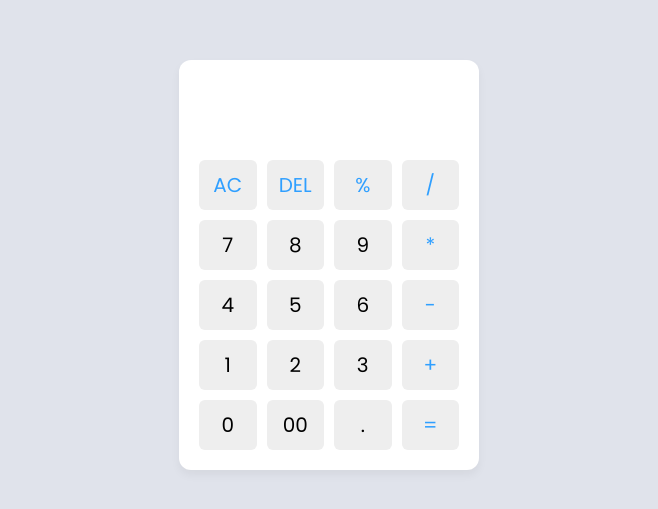
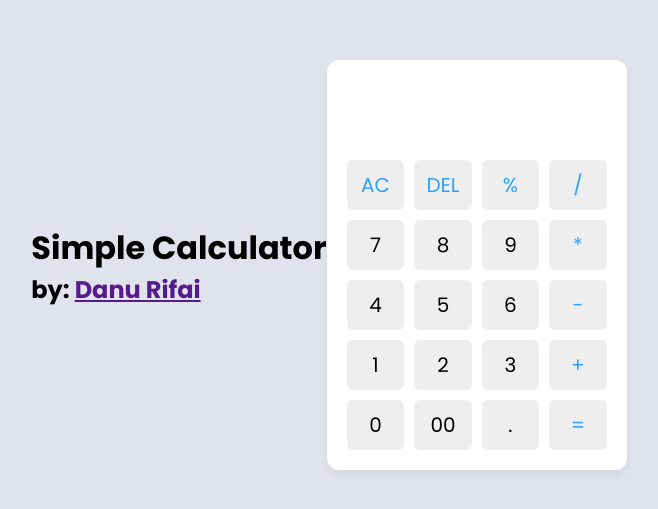
Before and after one commit to Danu-Rifai/calculatorofdanu.github.io, a plain HTML site: page index.html in a window 1280 px wide. Shown: the part 135-644 px from the top of the page, without its empty margins (311-969 px from the left). Drawn offline with Linux system fonts and the light colour scheme.

Commit message:
Update index.html

```diff
--- a/index.html
+++ b/index.html
@@ -4,9 +4,16 @@
     <meta charset="UTF-8">
     <meta name="viewport" content="width=device-width, initial-scale=1.0">
     <link rel="stylesheet" href="style/style.css">
+    <link rel="stylesheet" href="style/mode.css">
+    <link rel="stylesheet" href="style/responsive.css">
     <title>Simple Calculator</title>
 </head>
 <body>
+    <div class="title">
+        <h1>Simple Calculator</h1>
+        <h2>by: <a href="">Danu Rifai</a></h2>
+    </div>
+
     <div class="container">
         <input type="text" class="display">
 
```
